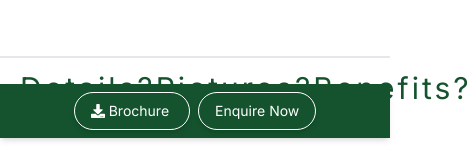
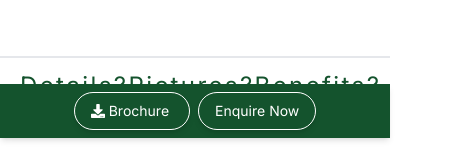
Before and after one commit to mudasarmajeed5/DHA-GUJRANWALA, a Next.js app: page /2marlacommercial in a window 390 px wide. Shown: the part 760-920 px from the top of the page, 472 px wide, since content can reach past the window. Built offline with nearby package versions, Linux system fonts and the light colour scheme.

Commit message:
Update page.js

```diff
--- a/app/2marlacommercial/page.js
+++ b/app/2marlacommercial/page.js
@@ -32,7 +32,7 @@ const TwoMarlaCommercial = () => {
                     </div>
                 </div>
                 <div className="border my-3"></div>
-                <div className="text-3xl tracking-widest px-5 flex justify-between text-green-900"><span>Details?</span> <span>Pictures?</span> <span>Benefits?</span></div>
+                <div className="md:text-3xl text-2xl tracking-widest px-5 flex justify-between text-green-900"><span>Details?</span> <span>Pictures?</span> <span>Benefits?</span></div>
                 <div className="border my-3"></div>
                 {/* Contact Page */}
 
```
